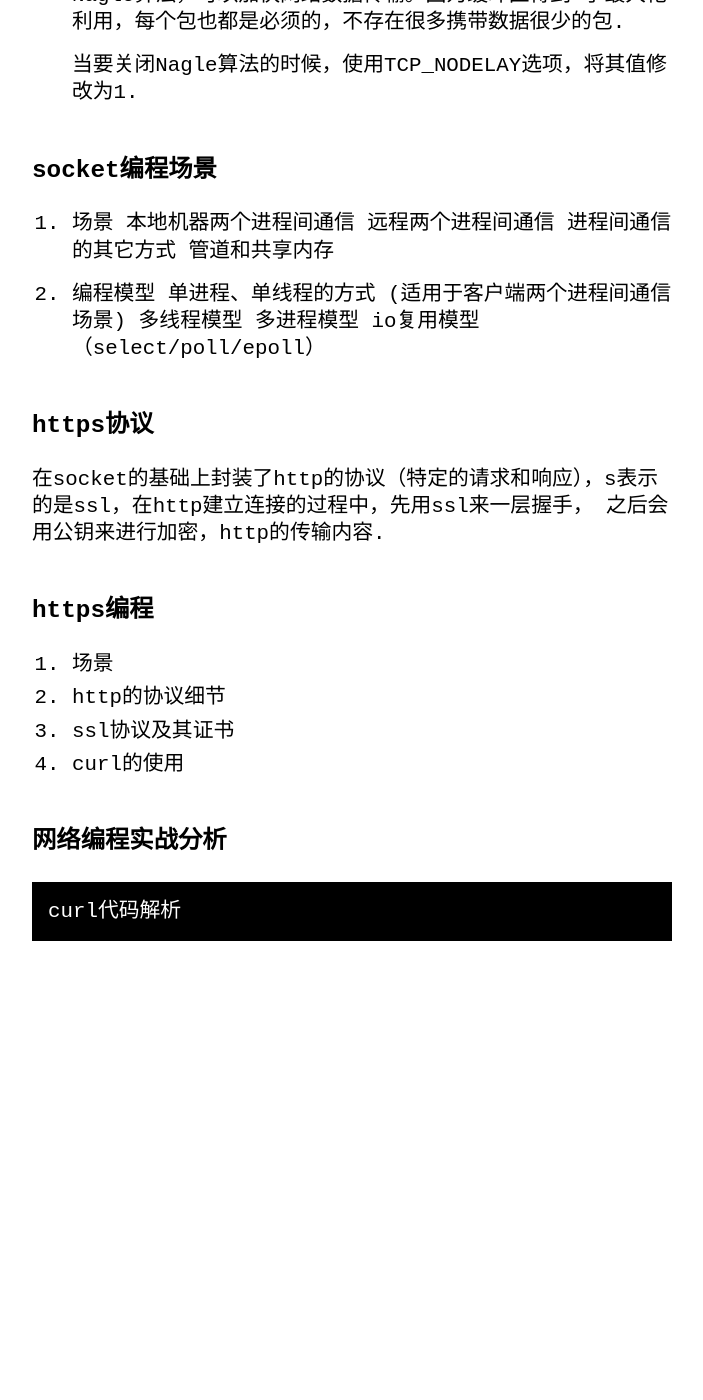
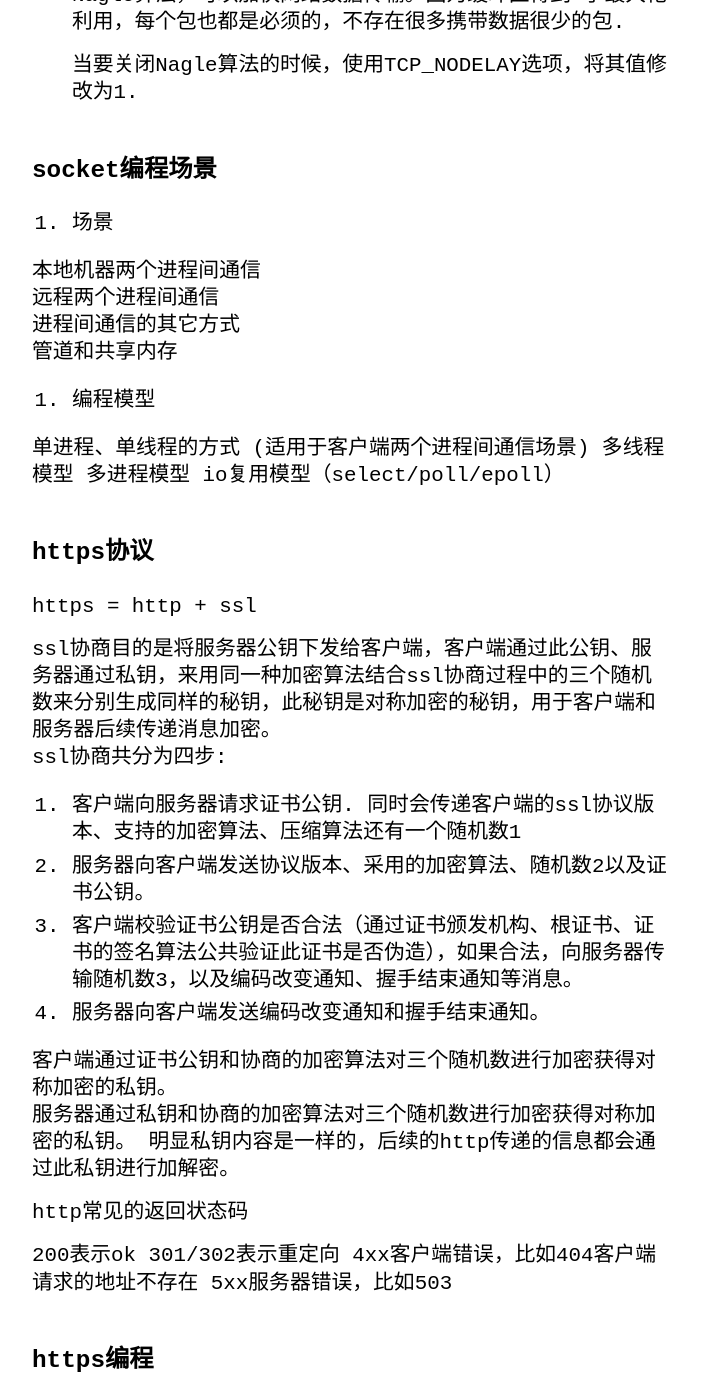
Before and after one commit to iiicp/iiicp.github.io, a Jekyll site: the page built from _posts/2021-01-05-network-programming.md, in a window 1280 px wide and 1400 px high, scrolled down 3382 px. Shown: the whole window, without its empty margins (288-991 px from the left). Built offline with Jekyll 4.4.1, drawn with Linux system fonts in a browser that asks for light colours; before the commit the page ends 4408 px from its top, so only the background shows below that; some of the changed text lies outside the part shown.

Commit message:
add ssl协商

```diff
--- a/_posts/2021-01-05-network-programming.md
+++ b/_posts/2021-01-05-network-programming.md
@@ -113,28 +113,52 @@ excerpt: about network programing
 ### socket编程场景
 
 1. 场景
-	本地机器两个进程间通信
-	远程两个进程间通信
-	进程间通信的其它方式
-		管道和共享内存
+
+本地机器两个进程间通信
+远程两个进程间通信
+进程间通信的其它方式
+	管道和共享内存
 
 
 2. 编程模型
-	单进程、单线程的方式 (适用于客户端两个进程间通信场景)
-	多线程模型
-	多进程模型
-	io复用模型（select/poll/epoll）
+
+单进程、单线程的方式 (适用于客户端两个进程间通信场景)
+多线程模型
+多进程模型
+io复用模型（select/poll/epoll）
 
 ### https协议
 
-在socket的基础上封装了http的协议（特定的请求和响应），s表示的是ssl，在http建立连接的过程中，先用ssl来一层握手，
-之后会用公钥来进行加密，http的传输内容.
+https = http + ssl
+
+ssl协商目的是将服务器公钥下发给客户端，客户端通过此公钥、服务器通过私钥，来用同一种加密算法结合ssl协商过程中的三个随机数来分别生成同样的秘钥，此秘钥是对称加密的秘钥，用于客户端和服务器后续传递消息加密。
+ssl协商共分为四步:
+1. 客户端向服务器请求证书公钥. 同时会传递客户端的ssl协议版本、支持的加密算法、压缩算法还有一个随机数1
+2. 服务器向客户端发送协议版本、采用的加密算法、随机数2以及证书公钥。
+3. 客户端校验证书公钥是否合法（通过证书颁发机构、根证书、证书的签名算法公共验证此证书是否伪造），如果合法，向服务器传输随机数3，以及编码改变通知、握手结束通知等消息。
+4. 服务器向客户端发送编码改变通知和握手结束通知。
+
+客户端通过证书公钥和协商的加密算法对三个随机数进行加密获得对称加密的私钥。
+服务器通过私钥和协商的加密算法对三个随机数进行加密获得对称加密的私钥。
+明显私钥内容是一样的，后续的http传递的信息都会通过此私钥进行加解密。
+
+http常见的返回状态码
+
+200表示ok
+301/302表示重定向
+4xx客户端错误，比如404客户端请求的地址不存在
+5xx服务器错误，比如503
 
 ### https编程
+
 1. 场景
-2. http的协议细节
-3. ssl协议及其证书
-4. curl的使用
+用于短时交互场景，比如我们就是做个网络认证，不需要持续传输数据，通常数据格式采用json或者xml的方式。
 
-### 网络编程实战分析
-	curl代码解析
+2. curl的使用
+由于c++标准库目前还没有包含网络请求模块，目前比较采样的比较多的是curl，curl是c语言实现的，所以也是一个跨平台的方案。有时候我们也有必要采用原生的方案来做，因为curl配合openssl会导致动态库体积增大不少。
+
+
+### 网络编程实战案例
+
+1. 两个进程间通信(常用于间接实现目的，有可能当前进程没办法直接发起网络请求，需要借助另一个进程)
+2. sdk请求认证模块(需要保证多线程安全，资源有效退出)
```
